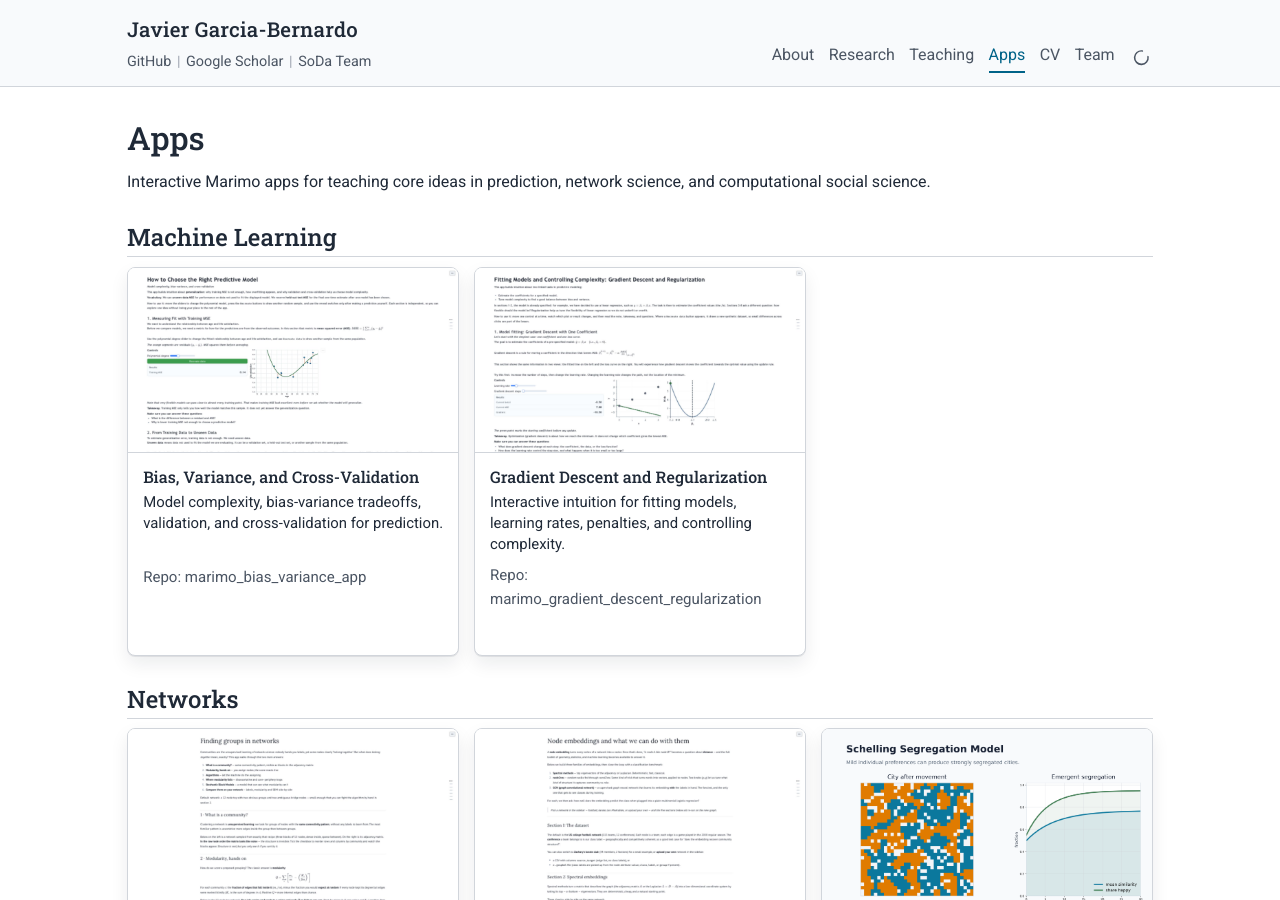
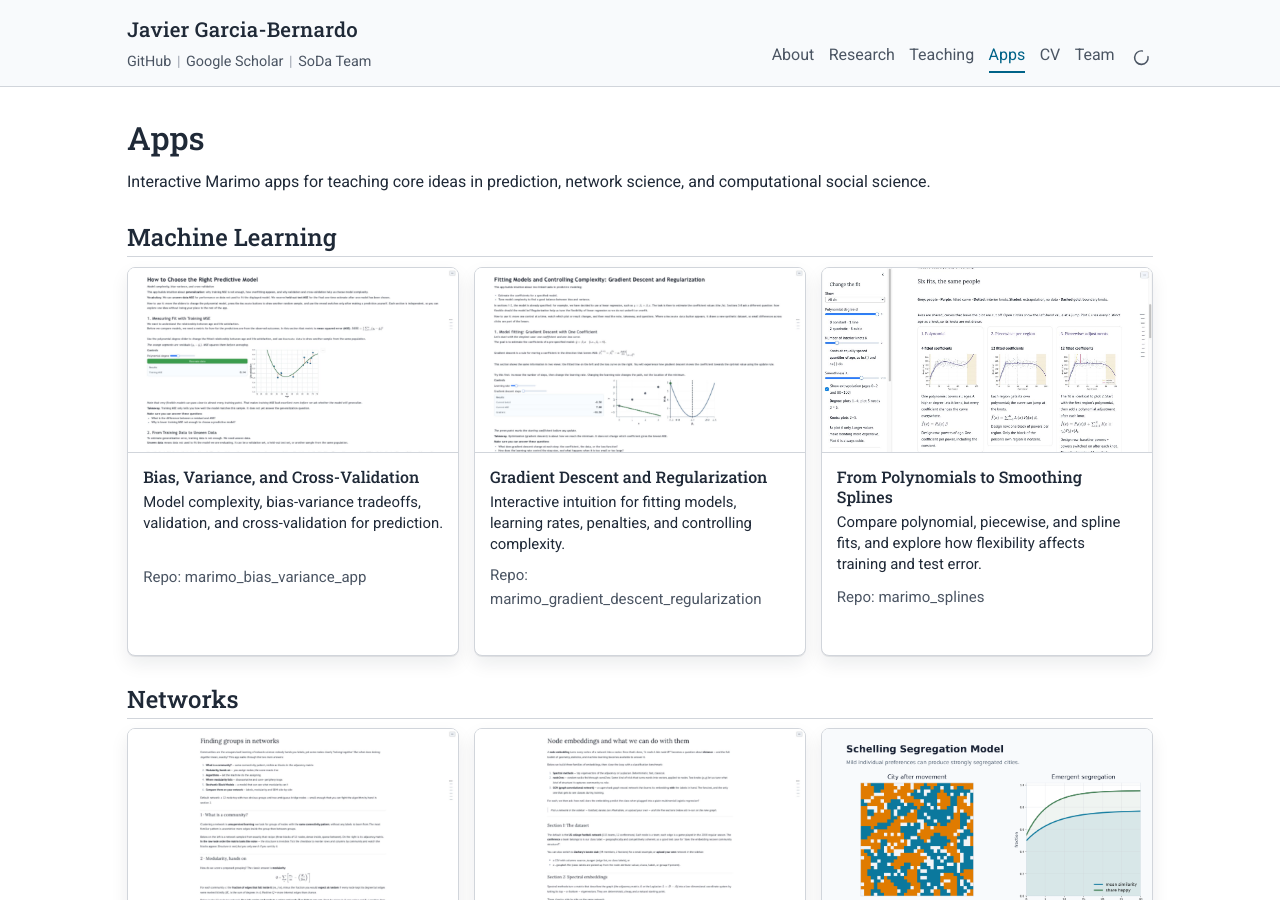
Before and after one commit to jgarciab/jgarciab.github.io, a Jekyll site: the page built from apps.md, in a window 1280 px wide and 900 px high. Built offline with Jekyll 4.4.1, drawn with Linux system fonts in a browser that asks for light colours.

Commit message:
Add spline app

```diff
--- a/_data/apps.yml
+++ b/_data/apps.yml
@@ -46,3 +46,10 @@
   repo: https://github.com/jgarciab/marimo_intro_networks
   image: /assets/img/apps/marimo_intro_networks.png
   description: Build intuition about network data through loading, drawing, measuring, and interpreting graphs.
+
+- title: From Polynomials to Smoothing Splines
+  topic: Machine Learning
+  url: https://javier.science/marimo_splines/
+  repo: https://github.com/jgarciab/marimo_splines
+  image: /assets/img/apps/marimo_splines.png
+  description: Compare polynomial, piecewise, and spline fits, and explore how flexibility affects training and test error.
```
Also changed, not shown: assets/img/apps/marimo_splines.png (added).
